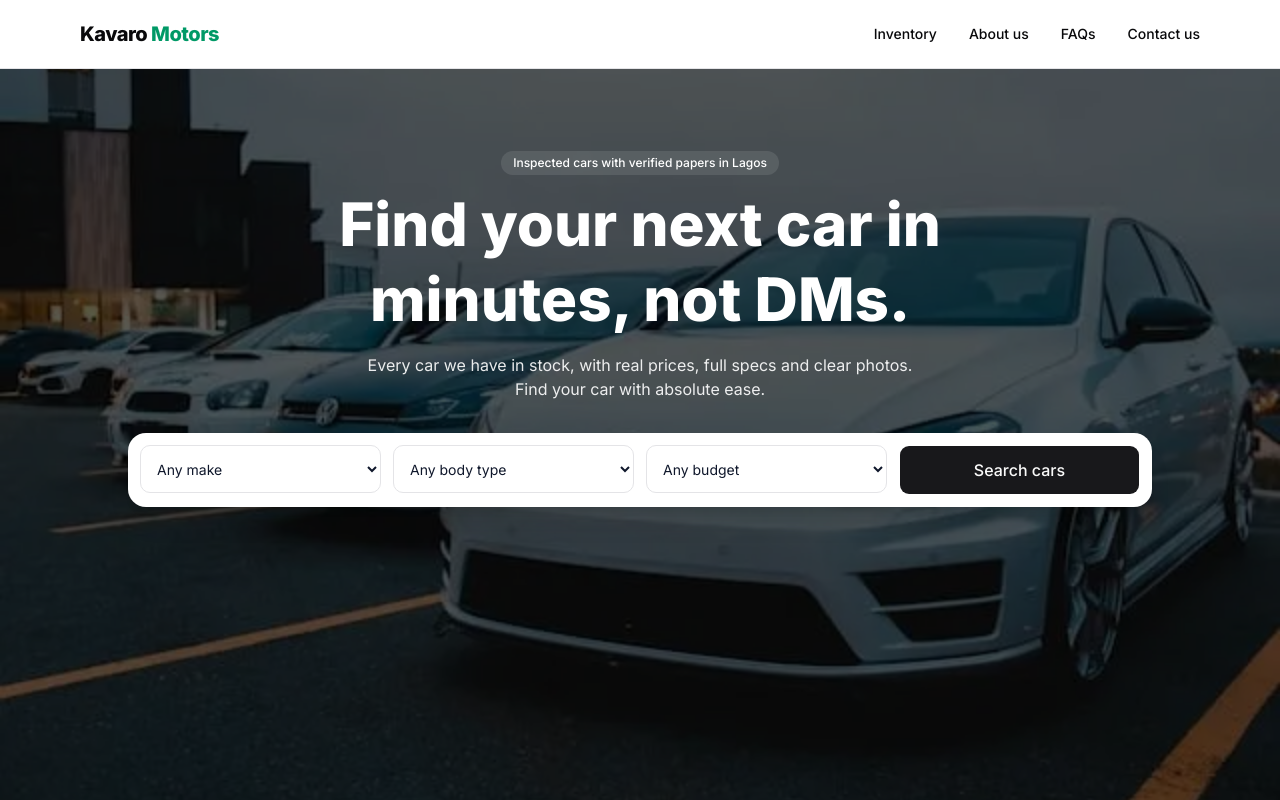
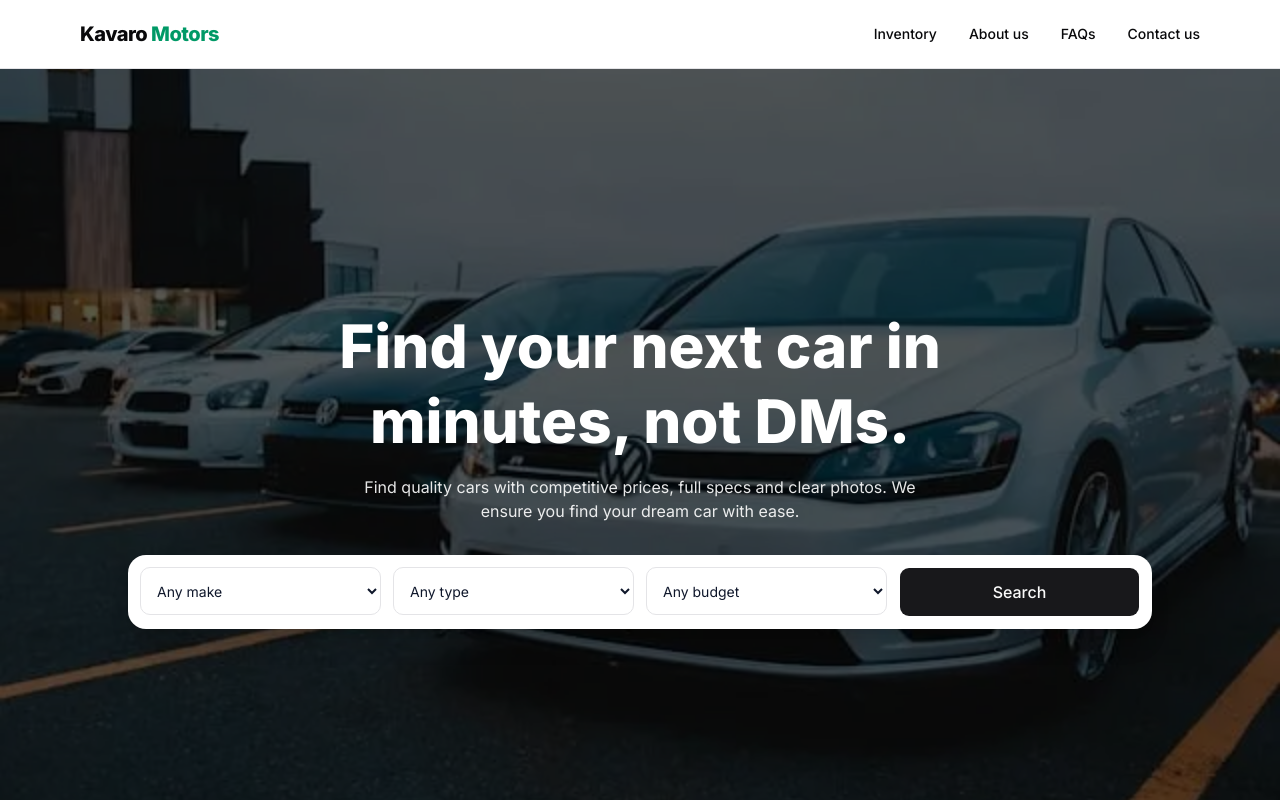
Before and after one commit to Kansoldev/car-dealership-website, a Next.js app: page / in a window 1280 px wide. Shown: the top 800 px of the page. Built offline with nearby package versions, Linux system fonts and the light colour scheme.

Commit message:
refactor: update hero section to reflect the solution to the dealerships problem

```diff
--- a/components/Hero.tsx
+++ b/components/Hero.tsx
@@ -1,4 +1,4 @@
-import { bodyTypes, makes } from "@/lib/cars";
+import { carTypes, makes } from "@/lib/cars";
 import { buttonVariants } from "@/components/ui/button";
 import { cn } from "@/lib/utils";
 
@@ -7,21 +7,17 @@ const selectClass =
 
 function Hero() {
   return (
-    <section className="relative h-screen w-full bg-[url('/hero.webp')] bg-cover bg-center text-white">
+    <section className="relative h-screen w-full flex flex-col justify-center bg-[url('/hero.webp')] bg-cover bg-center text-white">
       <div className="absolute inset-0 bg-black/65"></div>
 
-      <div className="relative px-4 py-14 md:py-20 text-center">
-        <p className="mb-3 inline-block rounded-full bg-white/10 px-3 py-1 text-xs font-medium">
-          Inspected cars with verified papers in Lagos
-        </p>
-
+      <div className="relative text-center px-4">
         <h1 className="max-w-2xl mx-auto text-4xl font-extrabold leading-tight md:text-6xl">
           Find your next car in minutes, not DMs.
         </h1>
 
         <p className="mt-4 max-w-xl mx-auto text-white/90">
-          Every car we have in stock, with real prices, full specs and clear
-          photos. Find your car with absolute ease.
+          Find quality cars with competitive prices, full specs and clear
+          photos. We ensure you find your dream car with ease.
         </p>
 
         <form
@@ -36,24 +32,24 @@ function Hero() {
           </select>
 
           <select name="type" className={selectClass} aria-label="Body type">
-            <option value="">Any body type</option>
-            {bodyTypes.map((t) => (
+            <option value="">Any type</option>
+            {carTypes.map((t) => (
               <option key={t}>{t}</option>
             ))}
           </select>
 
           <select name="budget" className={selectClass} aria-label="Budget">
             <option value="">Any budget</option>
-            <option value="20">Under ₦20M</option>
-            <option value="30">Under ₦30M</option>
-            <option value="50">Under ₦50M</option>
+            <option value="20">Under ₦30M</option>
+            <option value="60">Under ₦60M</option>
+            <option value="90">Under ₦90M</option>
           </select>
 
           <button
             type="submit"
             className={cn(buttonVariants(), "rounded-lg h-12 text-base py-6")}
           >
-            Search cars
+            Search
           </button>
         </form>
       </div>
--- a/lib/cars.ts
+++ b/lib/cars.ts
@@ -150,5 +150,5 @@ export const cars: Car[] = raw.map((c) => ({
 
 export const getCar = (id: string) => cars.find((c) => c.id === id);
 export const makes = Array.from(new Set(cars.map((c) => c.make)));
-export const bodyTypes = ["Sedan", "SUV"] as const;
+export const carTypes = ["New", "Tokunbo", "Used"] as const;
 export const formatKm = (km: number) => `${km.toLocaleString("en-NG")} km`;
```
